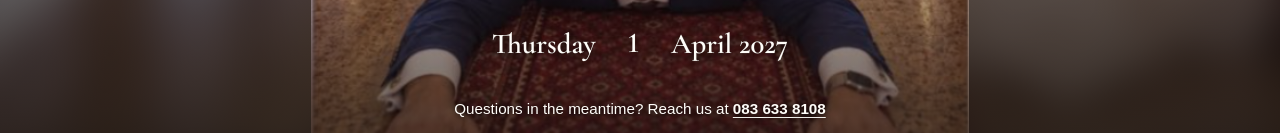
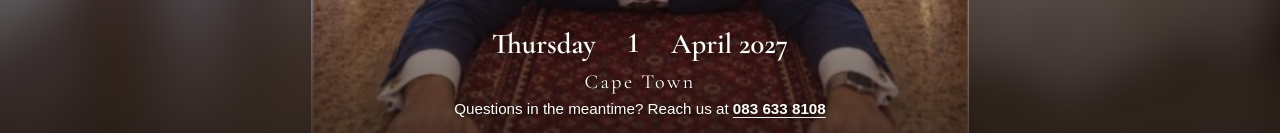
Before and after one commit to thomaspshaun/shaunmarcel, a SvelteKit app in the folder wedding-invitation/: page / in a window 1280 px wide. Shown: the part 667-800 px from the top of the page. Built offline with nearby package versions, Linux system fonts and the light colour scheme.

Commit message:
feat(main): add location details to Save the Date page for enhanced information

```diff
--- a/wedding-invitation/src/routes/+page.svelte
+++ b/wedding-invitation/src/routes/+page.svelte
@@ -26,6 +26,7 @@
     <h1 class="couple">Shaun <span>&amp;</span> Marcel</h1>
     <div class="details">
       <p class="date"><span>Thursday</span><strong>1</strong><span>April 2027</span></p>
+      <p class="location">Cape Town</p>
       <footer class="contact">
         Questions in the meantime? Reach us at
         <a href="tel:+27836338108">083 633 8108</a>
@@ -97,6 +98,7 @@
   .save-title,
   .couple,
   .date,
+  .location,
   .contact {
     margin: 0;
     opacity: 0;
@@ -173,6 +175,19 @@
     display: contents;
   }
 
+  .location {
+    position: absolute;
+    right: 0;
+    bottom: calc(max(1.5%, env(safe-area-inset-bottom)) + 1.7rem);
+    left: 0;
+    color: #fffdf9;
+    font-family: "Cormorant Garamond", Georgia, serif;
+    font-size: clamp(0.95rem, 3vw, 1.25rem);
+    letter-spacing: 0.12em;
+    text-shadow: 0 1px 5px rgb(0 0 0 / 85%);
+    animation-delay: 1.45s;
+  }
+
   .contact {
     position: absolute;
     right: 1rem;
@@ -225,6 +240,7 @@
     .save-title,
     .couple,
     .date,
+    .location,
     .contact {
       opacity: 1;
       animation: none;
```
